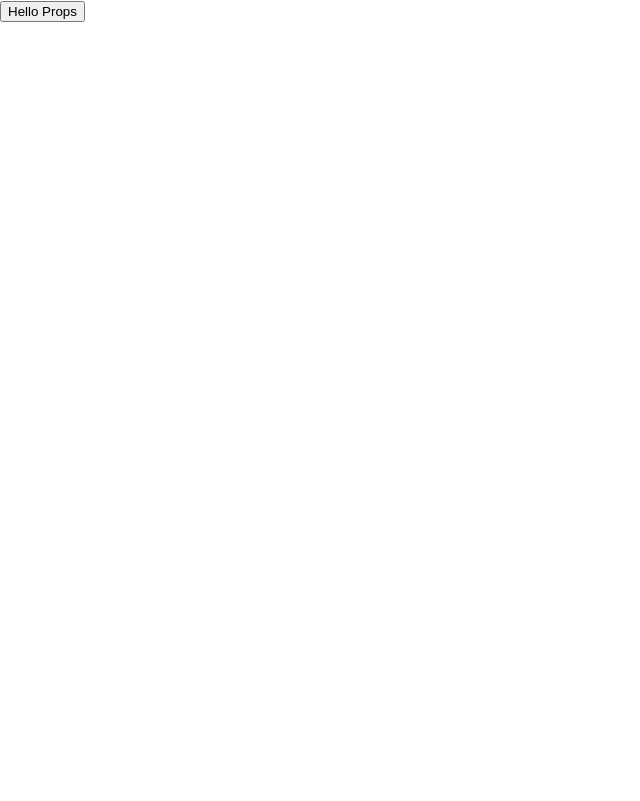
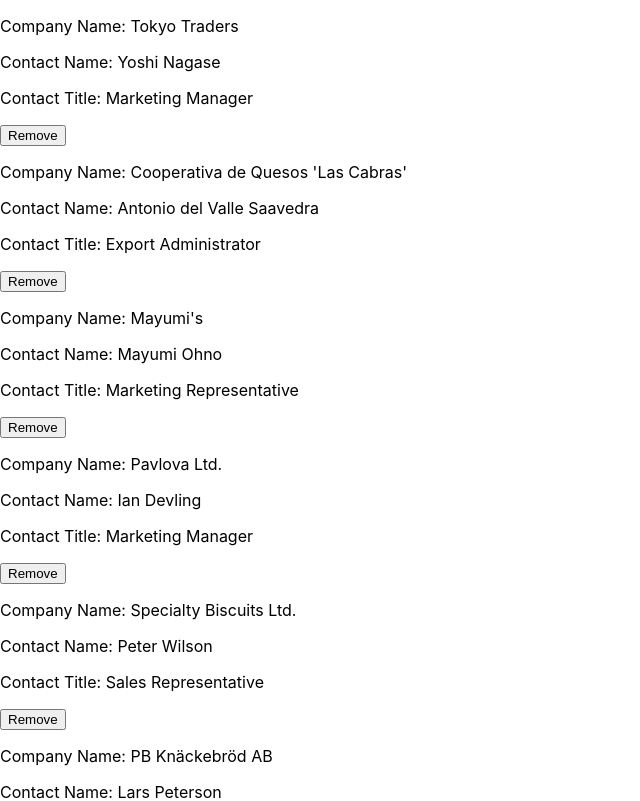
Before and after one commit to halilenesozdemir/React-SuppliersData-With-MUI, a React (Create React App) app: page / in a window 1280 px wide. Shown: the top 801 px of the page, without its empty margins (0-640 px from the left). Built offline with nearby package versions, Linux system fonts and the light colour scheme.

Commit message:
SupplierItem and SupplierList props ex. completed, watch out

```diff
--- a/src/App.js
+++ b/src/App.js
@@ -1,21 +1,12 @@
-import EffectSample1 from './effectSample/EffectSample1';
-import AddCategory from './fetchSample/AddCategory';
-import AddCategoryWithAxios from './fetchSample/AddCategoryWithAxios';
-import UserList from './fetchSample/UserList';
-import ProductDetail from './propsSample/ProductDetail';
-import PropClickEventSample from './propsSample/PropClickEventSample';
-import TechButton from './propsSample/TechButton';
-import CategoryTable from './stateSample/CategoryTable';
+import React from 'react';
+import SupplierList from './propsSample/SupplierList';
 
-function App() {
-  const hola = () => {
-    alert('Hola');
-  };
+const App = () => {
   return (
     <>
-      <PropClickEventSample hello={hola}></PropClickEventSample>
+      <SupplierList></SupplierList>
     </>
   );
-}
+};
 
 export default App;
--- /dev/null
+++ b/src/propsSample/SupplierItem.js
@@ -0,0 +1,20 @@
+import React from 'react';
+
+const SupplierItem = props => {
+  const removeSupplier = id => {
+    props.deleteItem(id);
+  };
+
+  return (
+    <>
+      <div>
+        <p>Company Name: {props.supplier.companyName}</p>
+        <p>Contact Name: {props.supplier.contactName}</p>
+        <p>Contact Title: {props.supplier.contactTitle}</p>
+        <button onClick={() => removeSupplier(props.supplier.id)}> Remove</button>
+      </div>
+    </>
+  );
+};
+
+export default SupplierItem;
--- /dev/null
+++ b/src/propsSample/SupplierList.js
@@ -0,0 +1,23 @@
+import React, { useState } from 'react';
+import { suppliers } from '../data/suppliers';
+import SupplierItem from './SupplierItem';
+
+const SupplierList = () => {
+  const [supplierList, setSupplierList] = useState(suppliers);
+
+  const deleteItem = id => {
+    let newSuppliers = supplierList.filter(q => q.id !== id);
+    setSupplierList(newSuppliers);
+  };
+
+  return (
+    <>
+      {supplierList &&
+        supplierList.map((item, key) => {
+          return <SupplierItem supplier={item} deleteItem={deleteItem}></SupplierItem>;
+        })}
+    </>
+  );
+};
+
+export default SupplierList;
```
